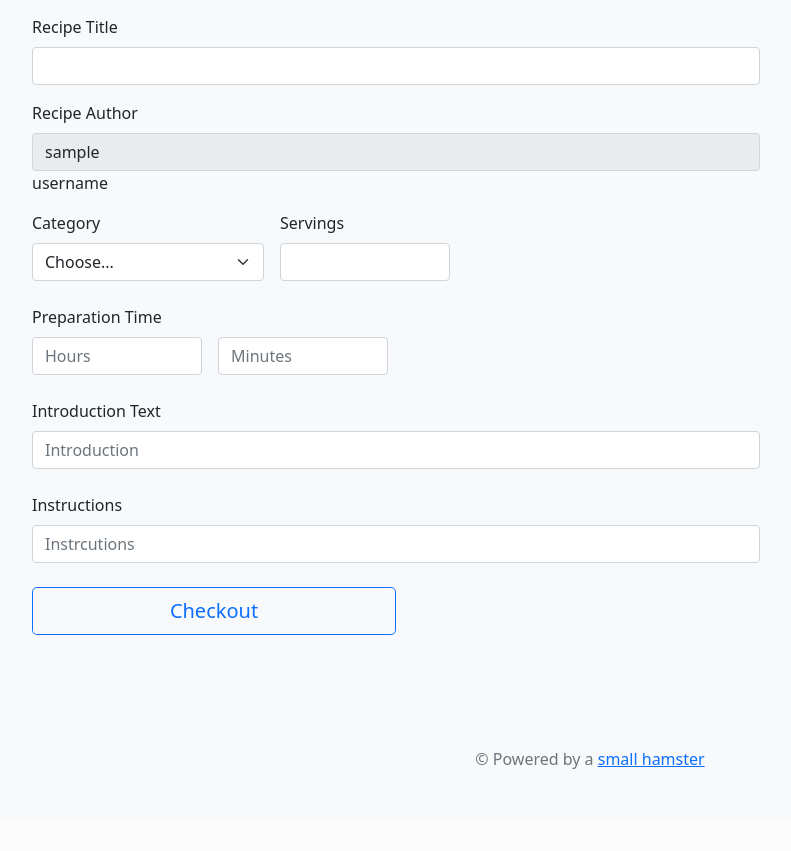
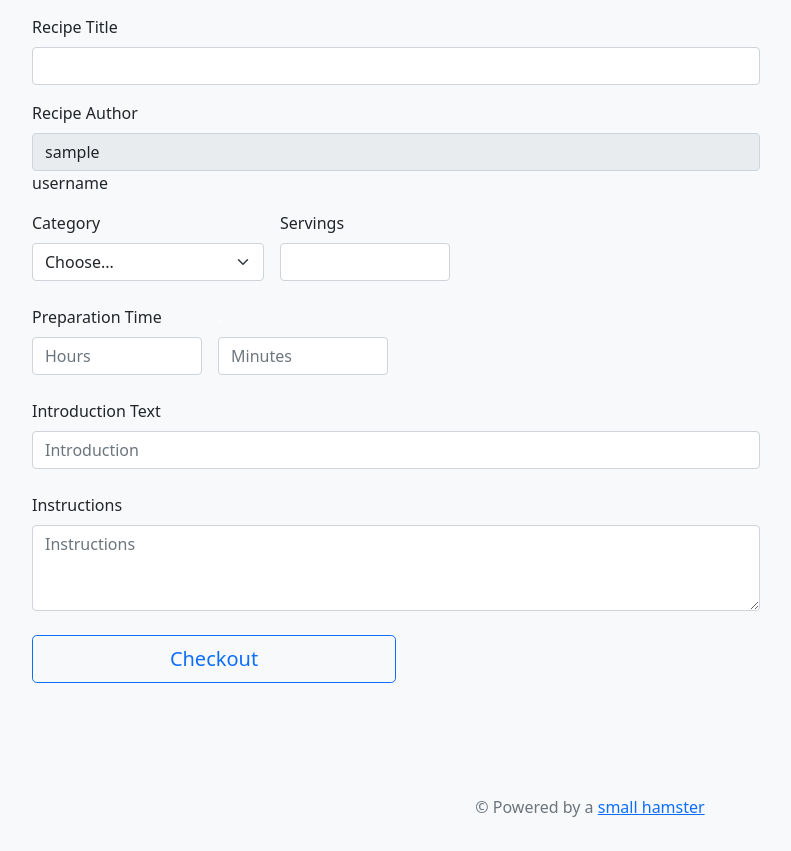
Before and after one commit to My-Cookbook-Team/The_cookbook, a PHP site: page /add.php in a window 1280 px wide. Shown: the part 343-1194 px from the top of the page, without its empty margins (50-841 px from the left). Before the commit the page ends 1112 px from the top, so only its background shows below. Run offline with PHP 8.4, Linux system fonts and the light colour scheme; the visitor is signed in with stand-in values (Sample User, id 1); some libraries are stand-ins or nearby versions.

Commit message:
Update add.php

```diff
--- a/add.php
+++ b/add.php
@@ -199,7 +199,7 @@ if (isset($_POST['checkout'])) {
                         <br>
                         <div class="col-12">
                             <label for="zip" class="form-label">Instructions</label>
-                            <input type="text" class="form-control" name="steps" id="Instructions" placeholder="Instrcutions" required>
+                            <textarea class="form-control " name="steps" id="Instructions" placeholder="Instructions" rows="3" required></textarea>
 
                         </div>
                         <br>
```
